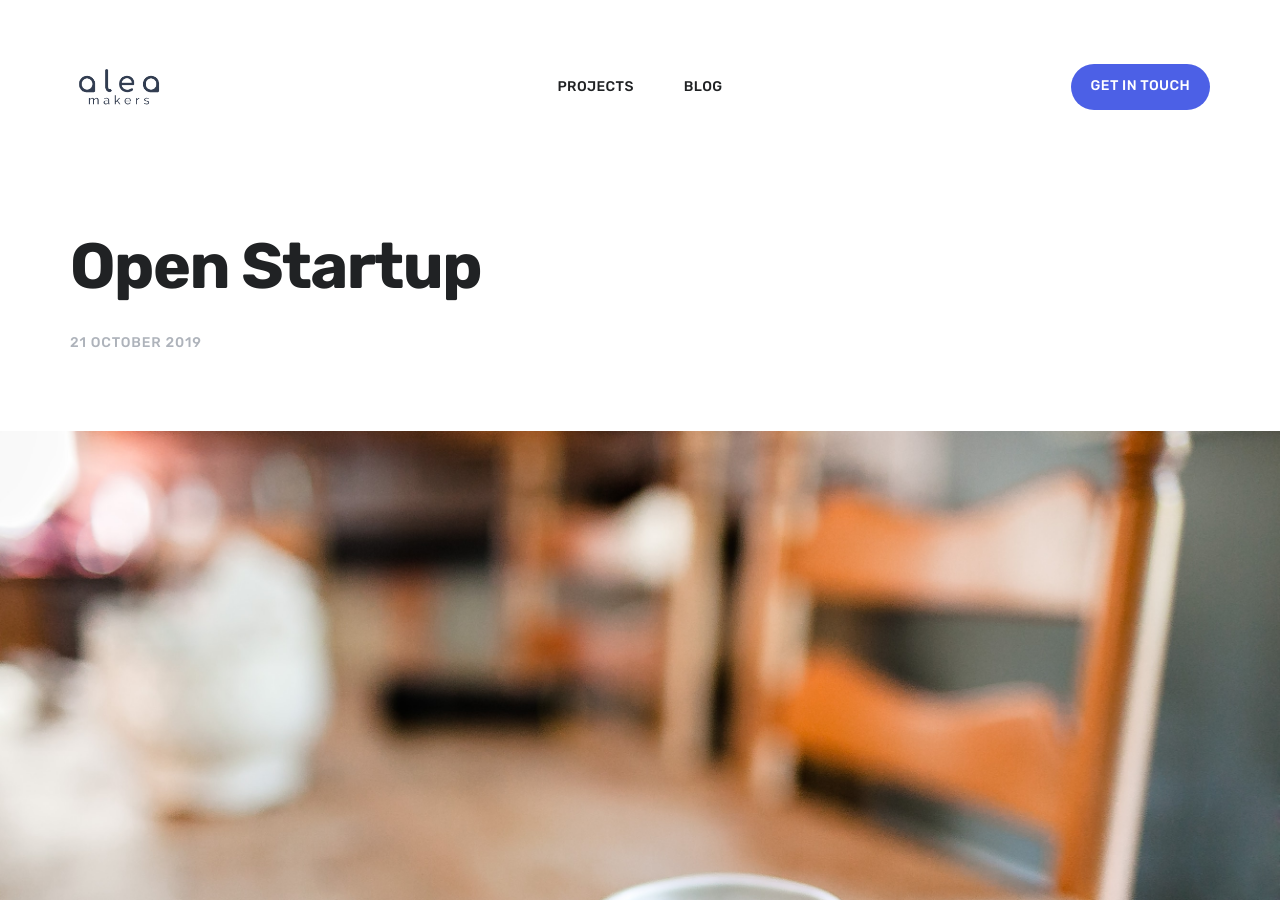
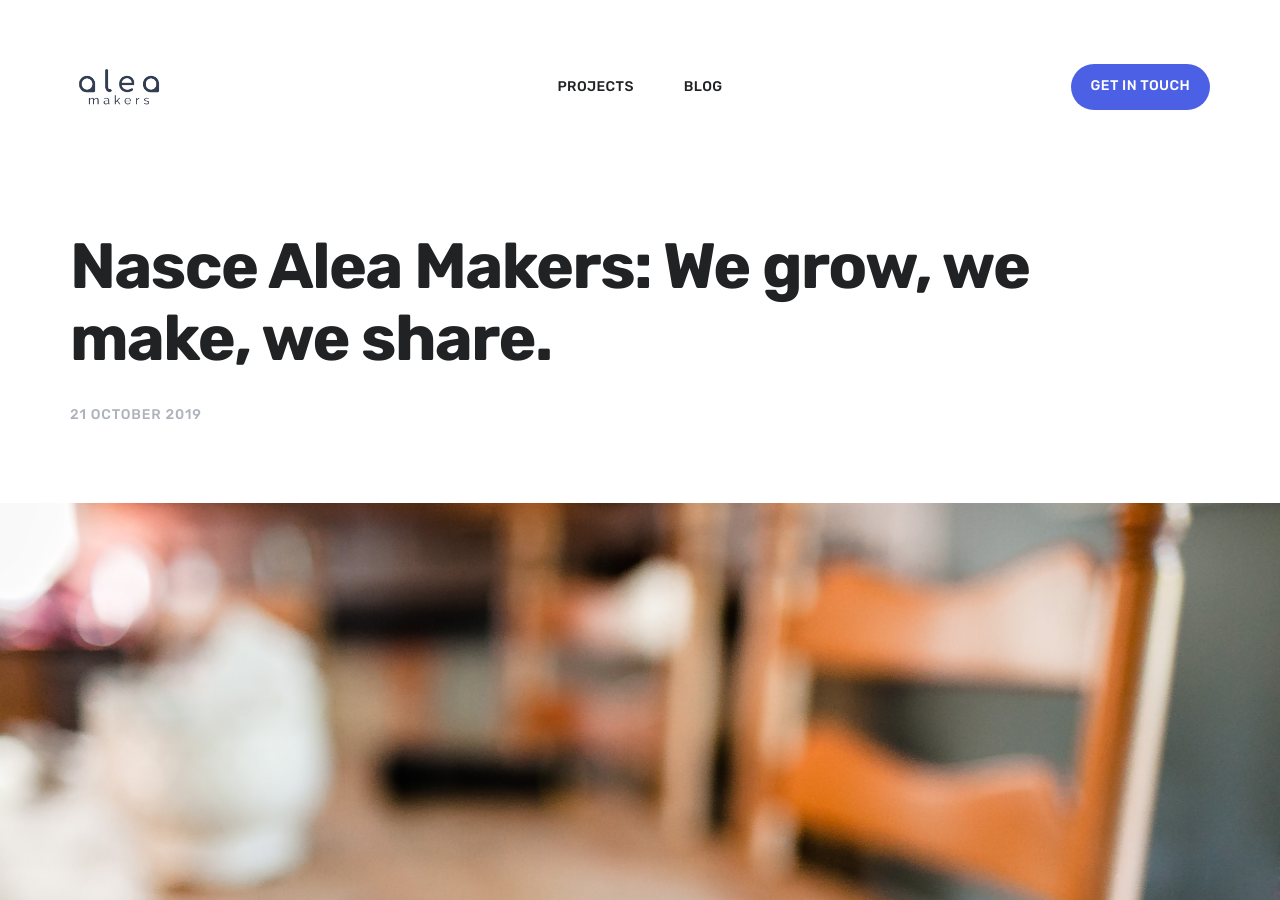
Before and after one commit to alea-git/alea-git.github.io, a Jekyll site: the page built from _posts/2019-10-21-nasce-alea-makers-we-grow-we-make-we-share-.md, in a window 1280 px wide and 900 px high. Built offline with Jekyll 4.4.1, drawn with Linux system fonts in a browser that asks for light colours; nearby versions of some CDN libraries.

Commit message:
Moved '' to '_posts/2019-10-21-nasce-alea-makers-we-grow-we-make-we-share-.md _posts/2019-10-21-open-startup.md' via CloudCannon

```diff
--- a/_posts/2019-10-21-open-startup.md
+++ b/_posts/2019-10-21-nasce-alea-makers-we-grow-we-make-we-share-.md
@@ -1,7 +1,9 @@
 ---
-title: Open Startup
+title: 'Nasce Alea Makers: We grow, we make, we share.'
 date: 2019-10-21 00:00:00
-description: Descrizione
+description: >-
+  Presentazione di Alea Makers, del movimento Open Startup e dei valori che li
+  accomunano.
 featured_image: /uploads/begin.jpg
 ---
 
```
